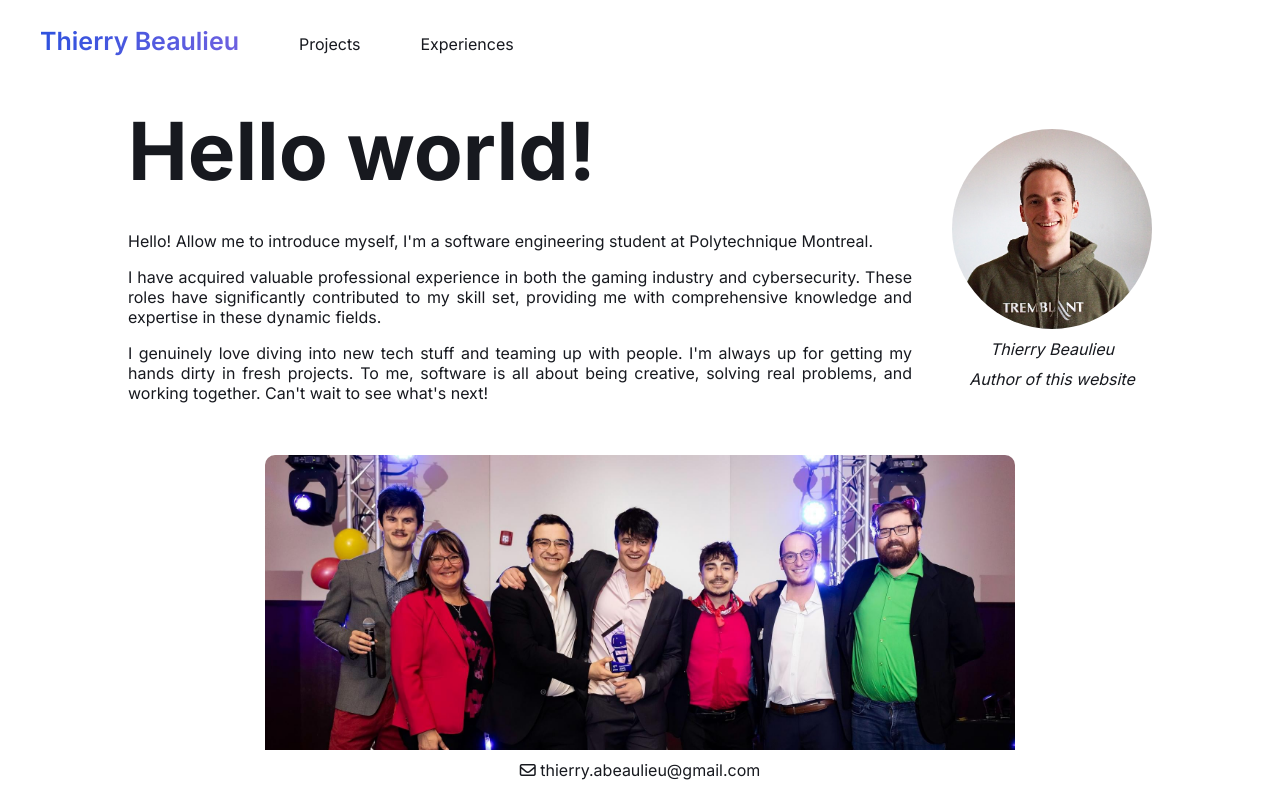
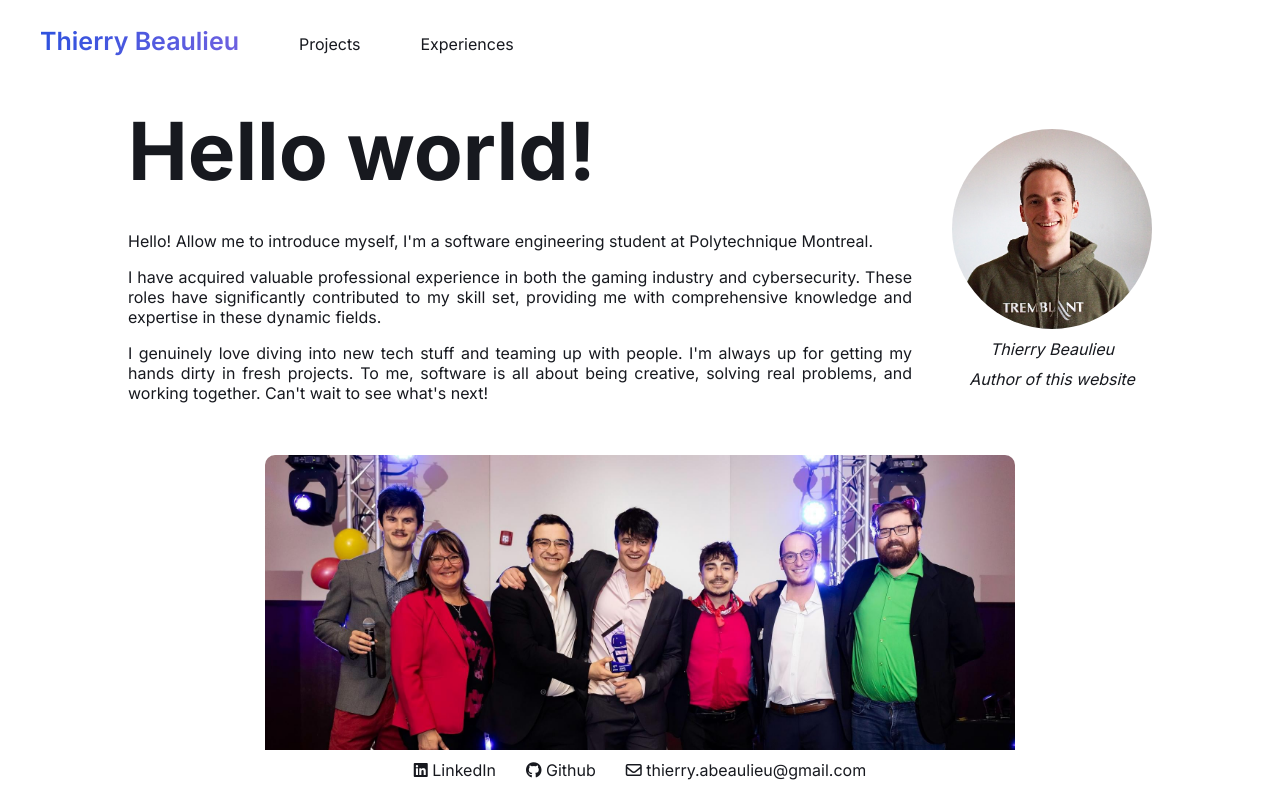
Before and after one commit to ThierryBeaulieu/ThierryBeaulieu, a React (Vite) app in the folder app/: page / in a window 1280 px wide. Shown: the top 798 px of the page. Built offline with nearby package versions, Linux system fonts and the light colour scheme.

Commit message:
add icon for github and linkedin

```diff
--- a/app/src/App.css
+++ b/app/src/App.css
@@ -102,6 +102,11 @@ footer a {
 
 footer a:hover {
   color: var(--primary-color-lighter);
+}
+
+.footer-wrapper a{
+  padding-left: 15px;
+  padding-right: 15px;
 }
 
 /* Home.css */
--- a/app/src/components/Footer.jsx
+++ b/app/src/components/Footer.jsx
@@ -4,9 +4,17 @@ function Footer() {
   return (
     <>
       <footer>
-        <a href='mailto:thierry.abeaulieu@gmail.com'>
-          <i className='fa-regular fa-envelope'></i> thierry.abeaulieu@gmail.com
-        </a>
+        <div className='footer-wrapper'>
+          <a href='https://www.linkedin.com/in/thierrybeaulieu/'>
+            <i className='fa-brands fa-linkedin'></i> LinkedIn
+          </a>
+          <a href='https://github.com/ThierryBeaulieu'>
+            <i className='fa-brands fa-github'></i> Github
+          </a>
+          <a href='mailto:thierry.abeaulieu@gmail.com'>
+            <i className='fa-regular fa-envelope'></i> thierry.abeaulieu@gmail.com
+          </a>
+        </div>
       </footer>
     </>
   );
```
